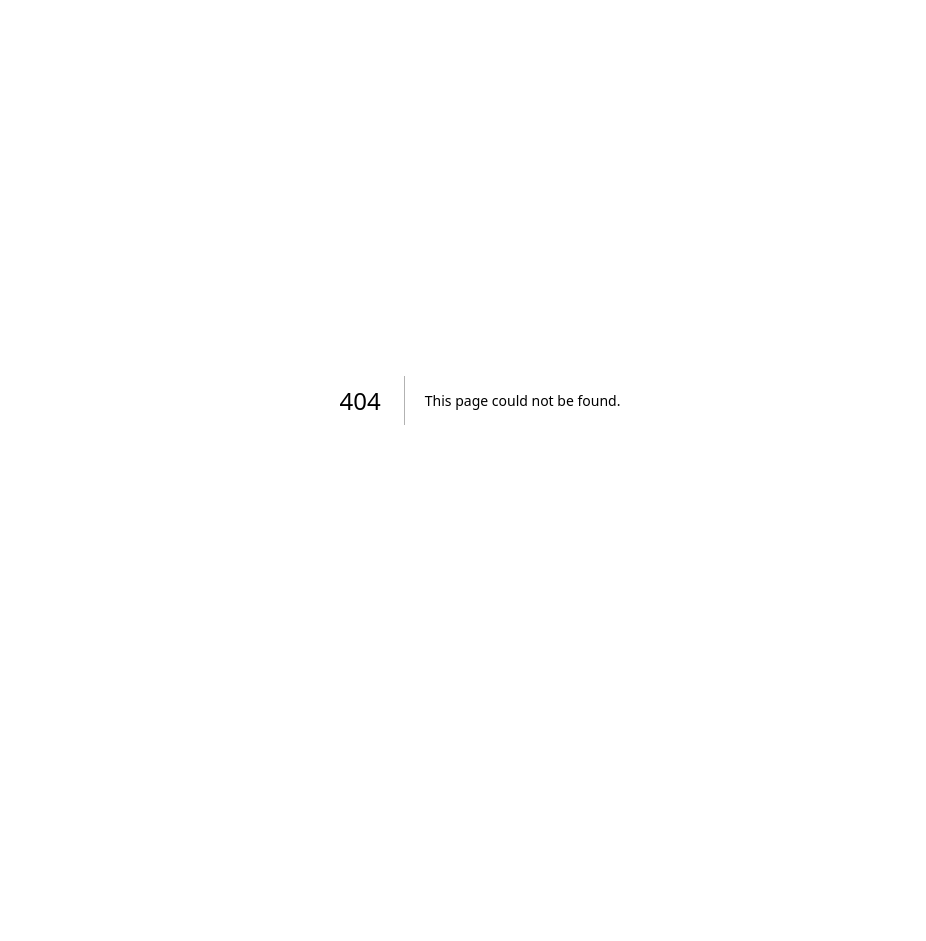
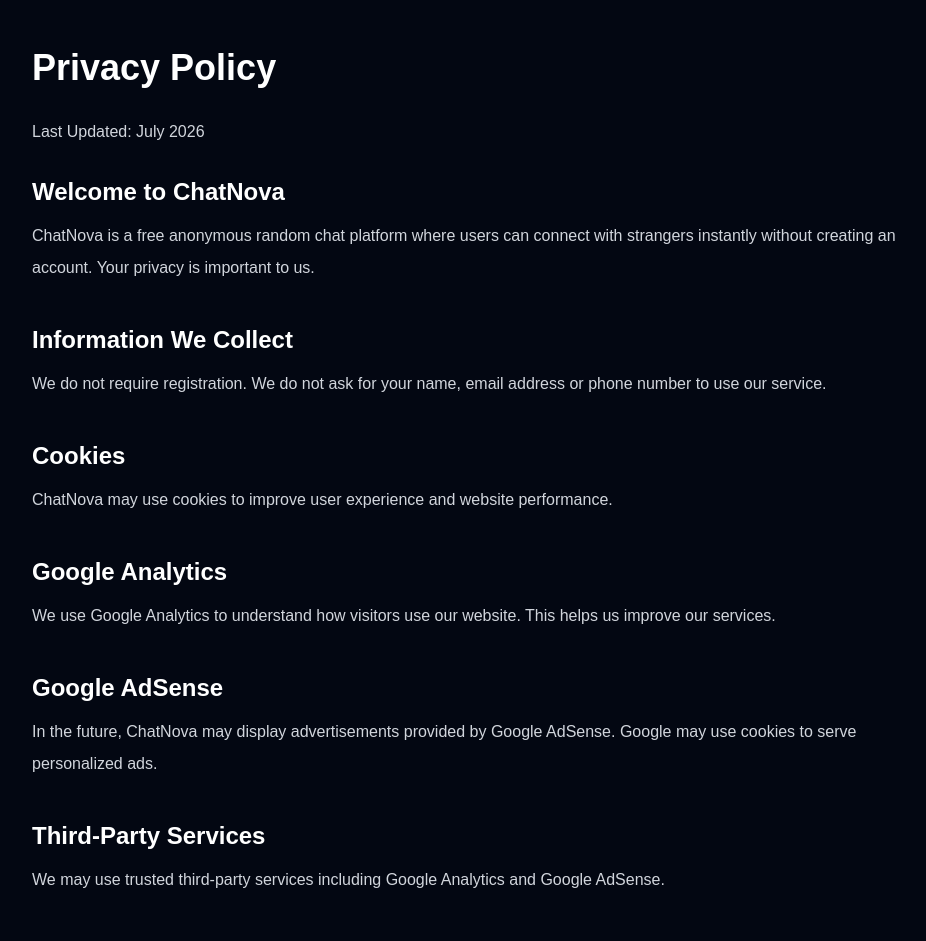
Before and after one commit to Shubhampb4499/random-chat, a Next.js app: page /privacy-policy in a window 1280 px wide. Before the commit this address had no page. Shown: the top 941 px of the page, without its empty margins (160-1086 px from the left). Before the commit the page ends 800 px from the top, so only its background shows below. Built offline with nearby package versions, Linux system fonts and the light colour scheme.

Commit message:
Added Privacy Policy

```diff
--- /dev/null
+++ b/app/privacy-policy/page.tsx
@@ -0,0 +1,80 @@
+export default function PrivacyPolicy() {
+  return (
+    <main className="min-h-screen bg-gray-950 text-white px-6 py-12">
+      <div className="max-w-4xl mx-auto">
+
+        <h1 className="text-4xl font-bold mb-8">
+          Privacy Policy
+        </h1>
+
+        <p className="mb-6 text-gray-300">
+          Last Updated: July 2026
+        </p>
+
+        <h2 className="text-2xl font-semibold mt-8 mb-3">
+          Welcome to ChatNova
+        </h2>
+
+        <p className="text-gray-300 leading-8">
+          ChatNova is a free anonymous random chat platform where users can
+          connect with strangers instantly without creating an account.
+          Your privacy is important to us.
+        </p>
+
+        <h2 className="text-2xl font-semibold mt-10 mb-3">
+          Information We Collect
+        </h2>
+
+        <p className="text-gray-300 leading-8">
+          We do not require registration.
+          We do not ask for your name, email address or phone number to use our service.
+        </p>
+
+        <h2 className="text-2xl font-semibold mt-10 mb-3">
+          Cookies
+        </h2>
+
+        <p className="text-gray-300 leading-8">
+          ChatNova may use cookies to improve user experience and website performance.
+        </p>
+
+        <h2 className="text-2xl font-semibold mt-10 mb-3">
+          Google Analytics
+        </h2>
+
+        <p className="text-gray-300 leading-8">
+          We use Google Analytics to understand how visitors use our website.
+          This helps us improve our services.
+        </p>
+
+        <h2 className="text-2xl font-semibold mt-10 mb-3">
+          Google AdSense
+        </h2>
+
+        <p className="text-gray-300 leading-8">
+          In the future, ChatNova may display advertisements provided by Google
+          AdSense. Google may use cookies to serve personalized ads.
+        </p>
+
+        <h2 className="text-2xl font-semibold mt-10 mb-3">
+          Third-Party Services
+        </h2>
+
+        <p className="text-gray-300 leading-8">
+          We may use trusted third-party services including Google Analytics
+          and Google AdSense.
+        </p>
+
+        <h2 className="text-2xl font-semibold mt-10 mb-3">
+          Contact
+        </h2>
+
+        <p className="text-gray-300 leading-8">
+          If you have any questions regarding this Privacy Policy,
+          you can contact us through our Contact page.
+        </p>
+
+      </div>
+    </main>
+  );
+}
```
